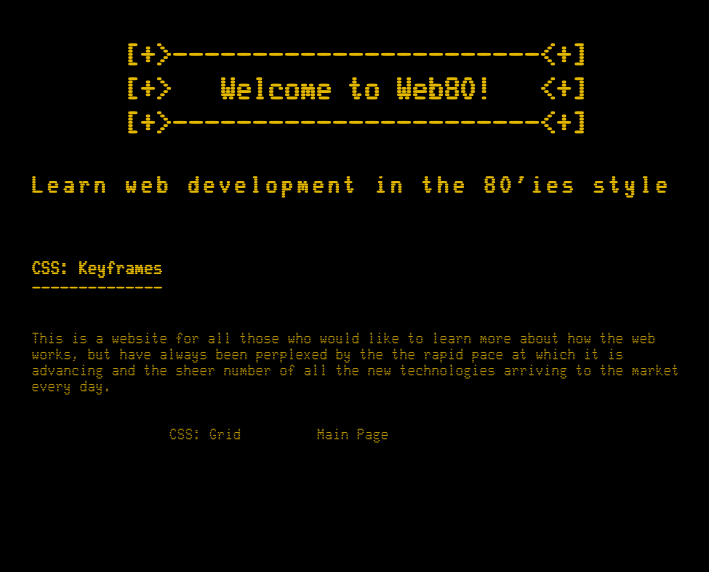
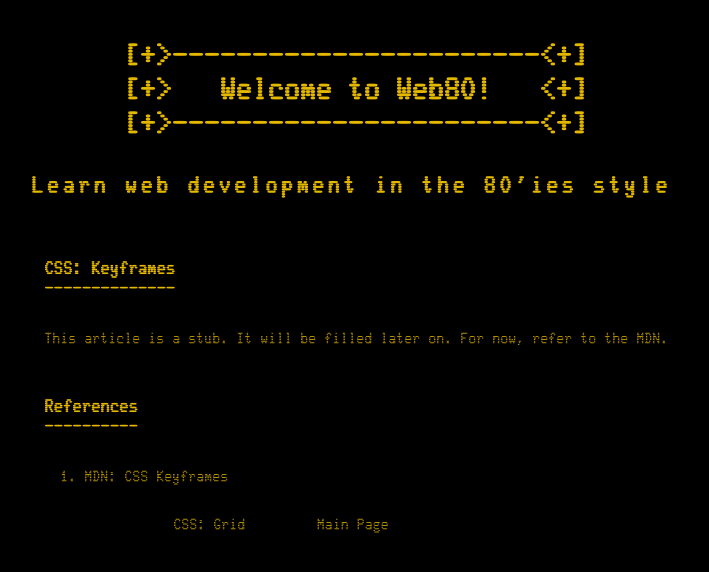
Before and after one commit to Centurion256/Web80, a plain HTML site: page html/css6.html in a window 1280 px wide. Shown: the whole page, without its empty margins (283-992 px from the left). Drawn offline with Linux system fonts and the light colour scheme.

Commit message:
Changed  some articles to stubs

```diff
--- a/html/css6.html
+++ b/html/css6.html
@@ -42,17 +42,34 @@ CSS: Keyframes
 </div>
 
 
-<p>
-    This is a website for all those
-    who would like to learn more about
-    how the web works, but have
-    always been perplexed by the
-    the rapid pace at which it is
-    advancing and the sheer
-    number of all the new
-    technologies arriving to the
-    market every day.
-</p>
+<div>
+    <p>
+        This article is a stub. It will be filled later on. For now, refer
+        to the MDN.
+    </p>
+</div>
+
+<div>
+
+<h3 class="typed" style="margin-bottom: 0;">
+References
+</h3>
+<h3 style="margin-top: 0; margin-bottom: 0; ">
+
+----------
+
+</h3>
+
+</div>
+<div>
+
+ <ol >
+
+     <li><a href="https://developer.mozilla.org/en-US/docs/Web/CSS/@keyframes">MDN: CSS Keyframes</a></li>
+
+ </ol>
+
+</div>
 
 
 <footer id="footer-grid">
```
Also changed, not shown: html/css3.html (+3 -0 lines), html/css4.html (+26 -1 lines), html/css5.html (+28 -9 lines), templates/css3.html (+3 -0 lines), templates/css4.html (+13 -1 lines), templates/css5.html (+14 -9 lines), templates/css6.html (+15 -11 lines).
